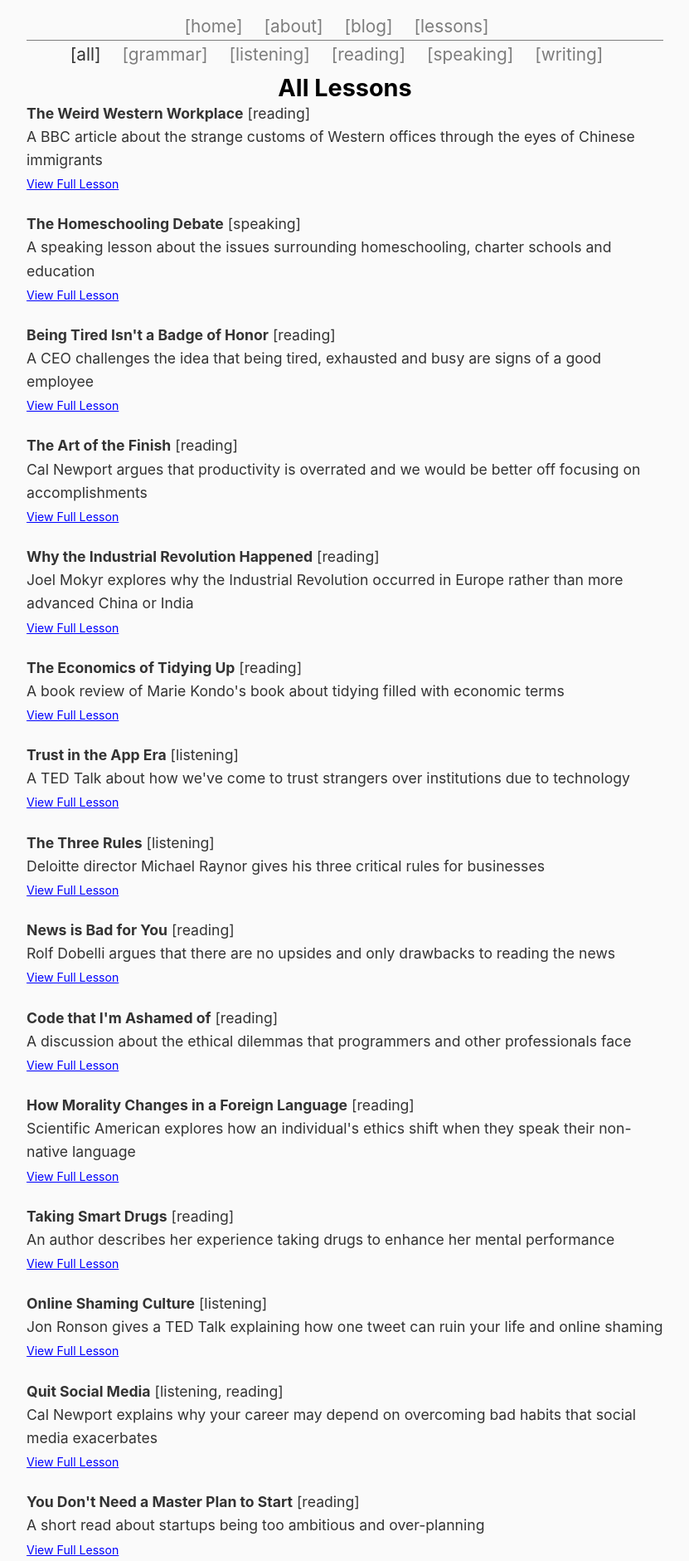
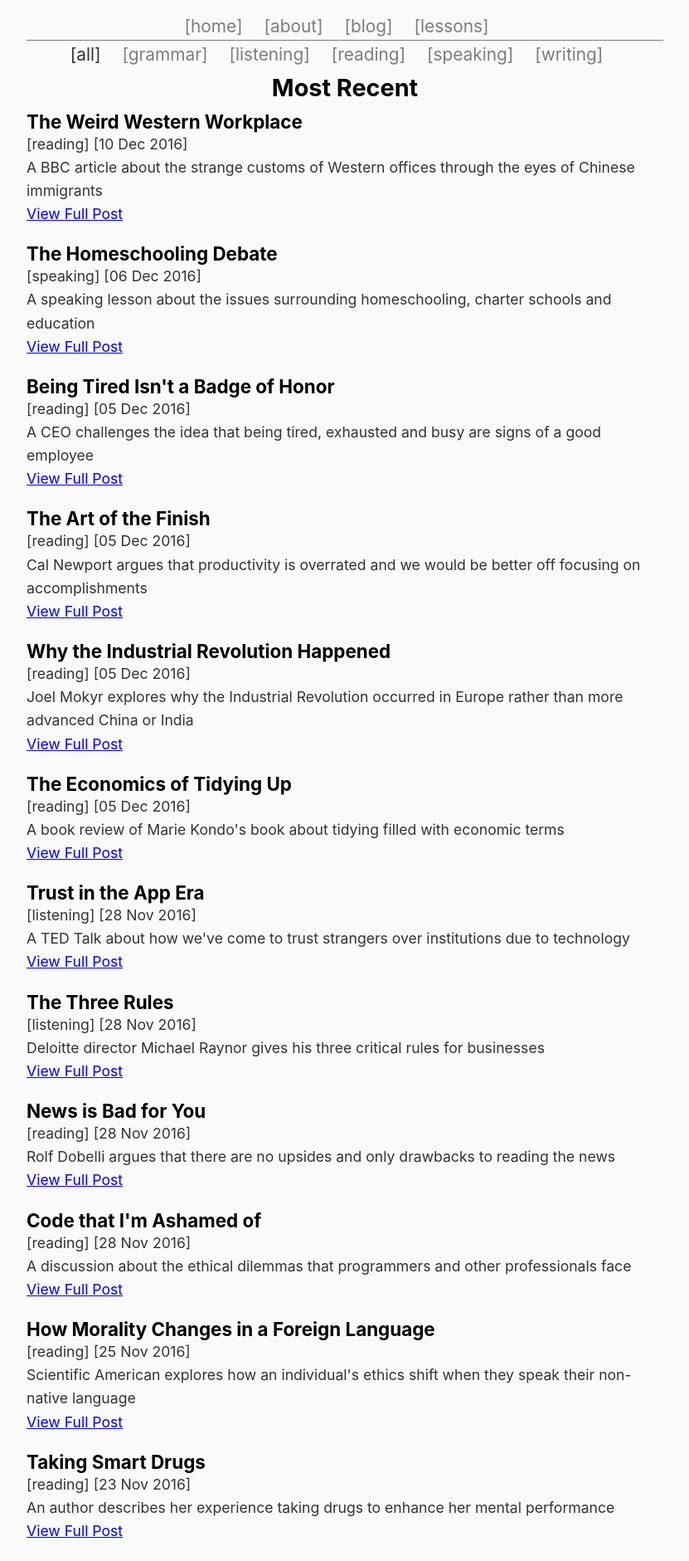
Before and after one commit to ZeroDeth/derekkedziora.github.io, a Jekyll site: the page built from pages/lessons-index.html, in a window 1280 px wide. Shown: the top 1881 px of the page at 83% size, without its empty margins (224-1055 px from the left). Built offline with Jekyll 4.4.1, drawn with Linux system fonts in a browser that asks for light colours; some of the changed text lies outside the part shown.

Commit message:
new format

```diff
--- a/_includes/lesson-listing.html
+++ b/_includes/lesson-listing.html
@@ -1,5 +1,8 @@
-<p><strong>{{ post.title }}</strong> [{{ post.lesson-type}}]
+<h3>{{ post.title }}</h3>
+    <p>
+        [{{ post.lesson-type}}] [{{ post.date | date_to_string }}]
         <br>
         {{post.description}}
         <br>
-        <a id="content-link" href="{{ post.url }}"" target="_blank">View Full Lesson</a></p>
+        <a href="{{ post.url }}" target="_blank">View Full Post</a>
+    </p>
--- a/css/main.css
+++ b/css/main.css
@@ -37,7 +37,7 @@ h2 {
 
 h3 {
     font-size: 1.4em;
-    margin: 10px 0px 10px 0px;
+    margin: 10px 0px 0px 0px;
 }
 
 nav ul li, footer ul li {
--- a/pages/lessons-index.html
+++ b/pages/lessons-index.html
@@ -13,9 +13,9 @@ permalink: /lessons/
 <li><a href="/lessons/writing/">[writing]</a></li>
 </ul>
     </nav>
-<h1 class='lesson-title'>All Lessons</h1>
+<h1 class='lesson-title'>Most Recent</h1>
 
-{% for post in site.categories.lesson limit: 30 %}
+{% for post in site.categories.lesson limit: 20 %}
 
     {% include lesson-listing.html %}
 
```
Also changed, not shown: LICENSE.md.
